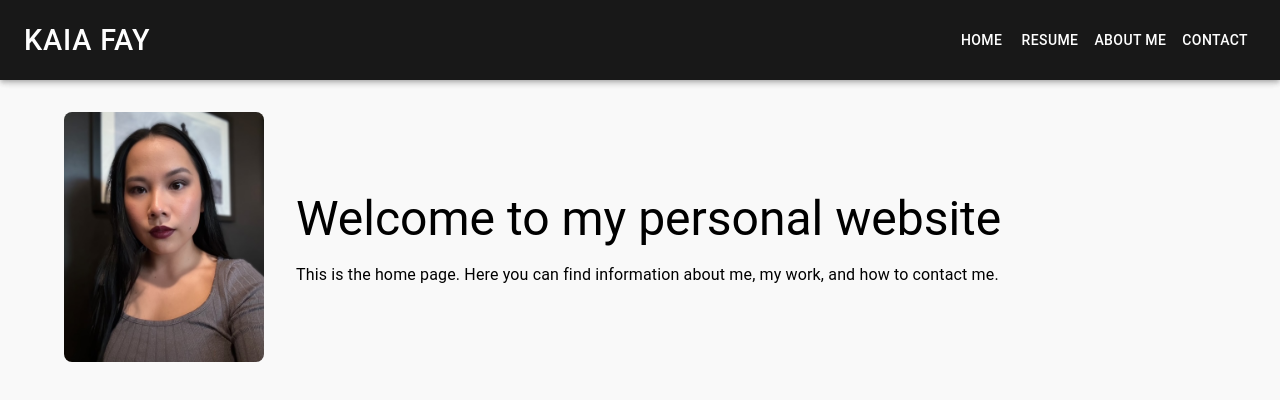
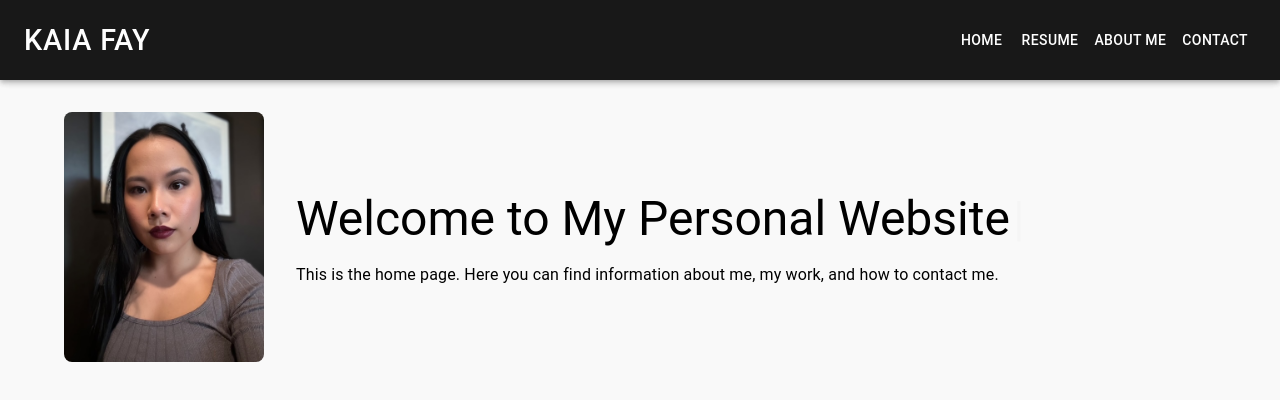
Before and after one commit to kaiafay/personal-website, a React (Create React App) app in the folder client/: page / in a window 1280 px wide. Shown: the top 400 px of the page. Built offline with nearby package versions, Linux system fonts and the light colour scheme.

Commit message:
add type animation to home page using react-simple-typewriter

```diff
--- a/client/package.json
+++ b/client/package.json
@@ -14,6 +14,7 @@
     "react-router": "^6.26.2",
     "react-router-dom": "^6.26.2",
     "react-scripts": "5.0.1",
+    "react-simple-typewriter": "^5.0.1",
     "web-vitals": "^2.1.4"
   },
   "scripts": {
--- a/client/src/pages/Home.js
+++ b/client/src/pages/Home.js
@@ -1,7 +1,7 @@
 import React from "react";
 import { Typography, Box } from "@mui/material";
 import myPhoto from "../assets/avatar.jpg";
-
+import { Typewriter } from "react-simple-typewriter";
 export default function Home() {
   return (
     <Box
@@ -27,7 +27,15 @@
       </Box>
       <Box>
         <Typography variant="h3" gutterBottom>
-          Welcome to my personal website
+          <Typewriter
+            words={["Welcome to My Personal Website"]}
+            loop={1}
+            cursor
+            cursorStyle="|"
+            typeSpeed={70}
+            deleteSpeed={50}
+            delaySpeed={1000}
+          />
         </Typography>
         <Typography variant="body1">
           This is the home page. Here you can find information about me, my
```
Also changed, not shown: 1 other file (tests, documents, lock files or other folders).
